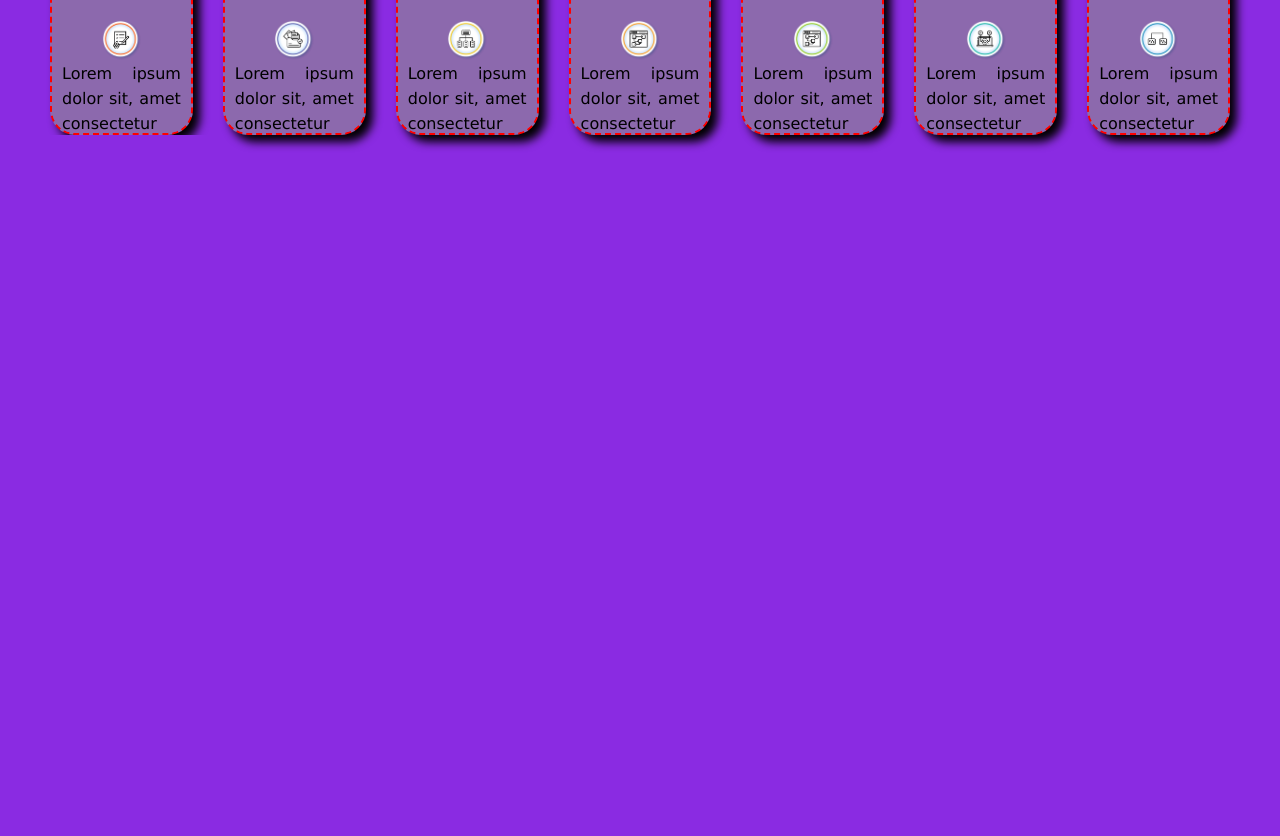
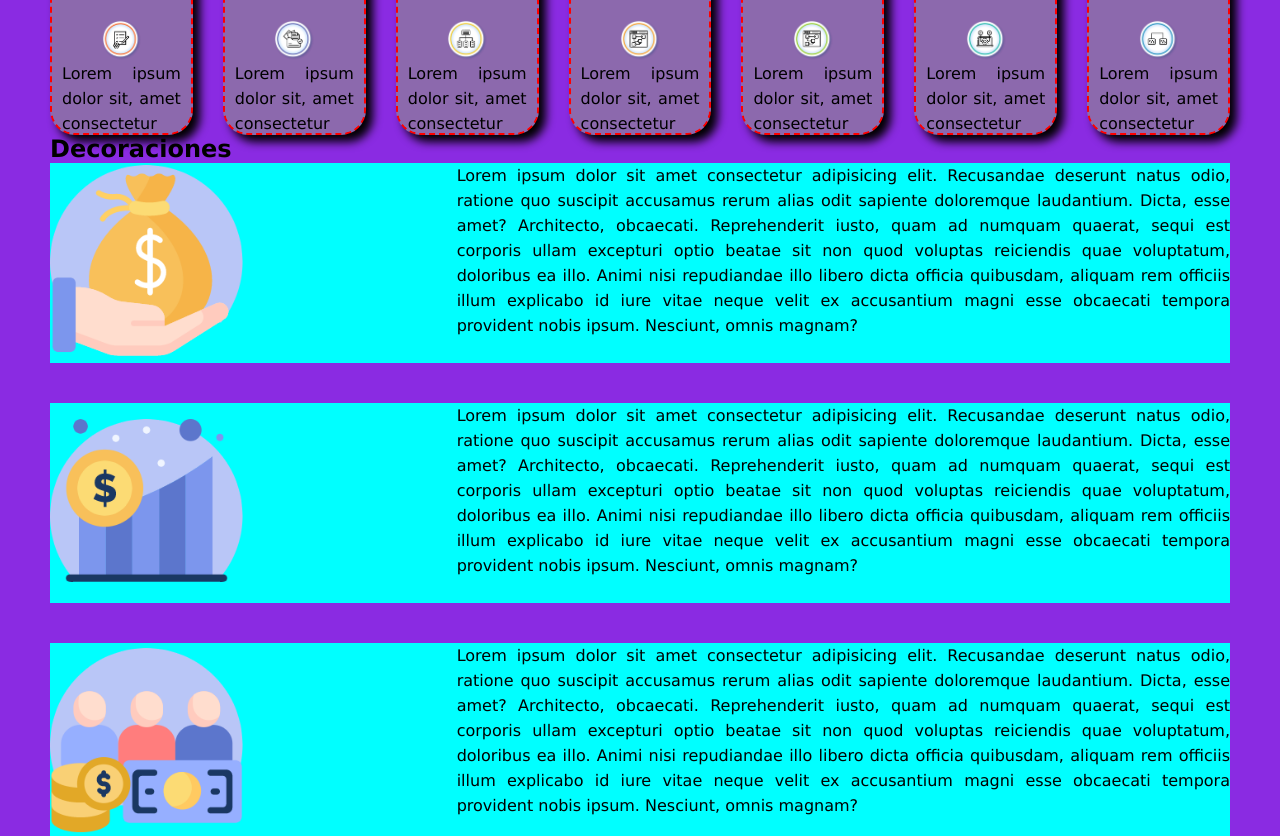
Before and after one commit to jefmoral/flex, a plain HTML site: page Semana10.html in a window 1280 px wide. Shown: the part 724-1560 px from the top of the page. Before the commit the page ends 859 px from the top, so only its background shows below. Drawn offline with Linux system fonts and the light colour scheme.

Commit message:
decoracion

```diff
--- a/Semana10.html
+++ b/Semana10.html
@@ -88,7 +88,43 @@
                 <p>Lorem ipsum dolor sit, amet consectetur adipisicing elit. Ullam animi minima, consequuntur quam veritatis, consequatur vitae molestiae eius culpa temporibus numquam eos mollitia quo doloribus!</p>
             </div>
         </div>
+    </div>
+    <h2>Decoraciones</h2>
+    <div class="cuadro">
+        <div class="imagen">
+            <img src="images/cuadro/cuadro1.png" alt="Iconos">
+        </div>
+        <div class="texto">
+            <p>Lorem ipsum dolor sit amet consectetur adipisicing elit. Recusandae deserunt natus odio, ratione quo suscipit accusamus rerum alias odit sapiente doloremque laudantium. Dicta, esse amet? Architecto, obcaecati. Reprehenderit iusto, quam ad numquam quaerat, sequi est corporis ullam excepturi optio beatae sit non quod voluptas reiciendis quae voluptatum, doloribus ea illo. Animi nisi repudiandae illo libero dicta officia quibusdam, aliquam rem officiis illum explicabo id iure vitae neque velit ex accusantium magni esse obcaecati tempora provident nobis ipsum. Nesciunt, omnis magnam?</p>
+        </div>
+    </div>
 
+    <div class="cuadro">
+        <div class="imagen">
+            <img src="images/cuadro/cuadro2.png" alt="Iconos">
+        </div>
+        <div class="texto">
+            <p>Lorem ipsum dolor sit amet consectetur adipisicing elit. Recusandae deserunt natus odio, ratione quo suscipit accusamus rerum alias odit sapiente doloremque laudantium. Dicta, esse amet? Architecto, obcaecati. Reprehenderit iusto, quam ad numquam quaerat, sequi est corporis ullam excepturi optio beatae sit non quod voluptas reiciendis quae voluptatum, doloribus ea illo. Animi nisi repudiandae illo libero dicta officia quibusdam, aliquam rem officiis illum explicabo id iure vitae neque velit ex accusantium magni esse obcaecati tempora provident nobis ipsum. Nesciunt, omnis magnam?</p>
+        </div>
     </div>
+
+    <div class="cuadro">
+        <div class="imagen">
+            <img src="images/cuadro/cuadro3.png" alt="Iconos">
+        </div>
+        <div class="texto">
+            <p>Lorem ipsum dolor sit amet consectetur adipisicing elit. Recusandae deserunt natus odio, ratione quo suscipit accusamus rerum alias odit sapiente doloremque laudantium. Dicta, esse amet? Architecto, obcaecati. Reprehenderit iusto, quam ad numquam quaerat, sequi est corporis ullam excepturi optio beatae sit non quod voluptas reiciendis quae voluptatum, doloribus ea illo. Animi nisi repudiandae illo libero dicta officia quibusdam, aliquam rem officiis illum explicabo id iure vitae neque velit ex accusantium magni esse obcaecati tempora provident nobis ipsum. Nesciunt, omnis magnam?</p>
+        </div>
+    </div>
+
+    <div class="cuadro">
+        <div class="imagen">
+            <img src="images/cuadro/cuadro4.png" alt="Iconos">
+        </div>
+        <div class="texto">
+            <p>Lorem ipsum dolor sit amet consectetur adipisicing elit. Recusandae deserunt natus odio, ratione quo suscipit accusamus rerum alias odit sapiente doloremque laudantium. Dicta, esse amet? Architecto, obcaecati. Reprehenderit iusto, quam ad numquam quaerat, sequi est corporis ullam excepturi optio beatae sit non quod voluptas reiciendis quae voluptatum, doloribus ea illo. Animi nisi repudiandae illo libero dicta officia quibusdam, aliquam rem officiis illum explicabo id iure vitae neque velit ex accusantium magni esse obcaecati tempora provident nobis ipsum. Nesciunt, omnis magnam?</p>
+        </div>
+    </div>
+
 </body>
 </html>
--- a/styless.css
+++ b/styless.css
@@ -86,6 +86,27 @@ img{
     font-size: 2rem;
 }
 
+.cuadro{
+    display: flex;
+    background-color: aqua;
+    margin-bottom: 40px;
+    justify-content: center;
+    align-items: center;
+    gap: 1.25rem;
+}
+
+.cuadro .imagen{
+    flex: 33%;
+}
+
+.cuadro .imagen img{
+    width: 50%;
+}
+
+.cuadro .texto{
+    flex: 66%;
+}
+
 @media screen and (max-width:800px) {
     .row{
         flex-direction: column-reverse  ;
```
